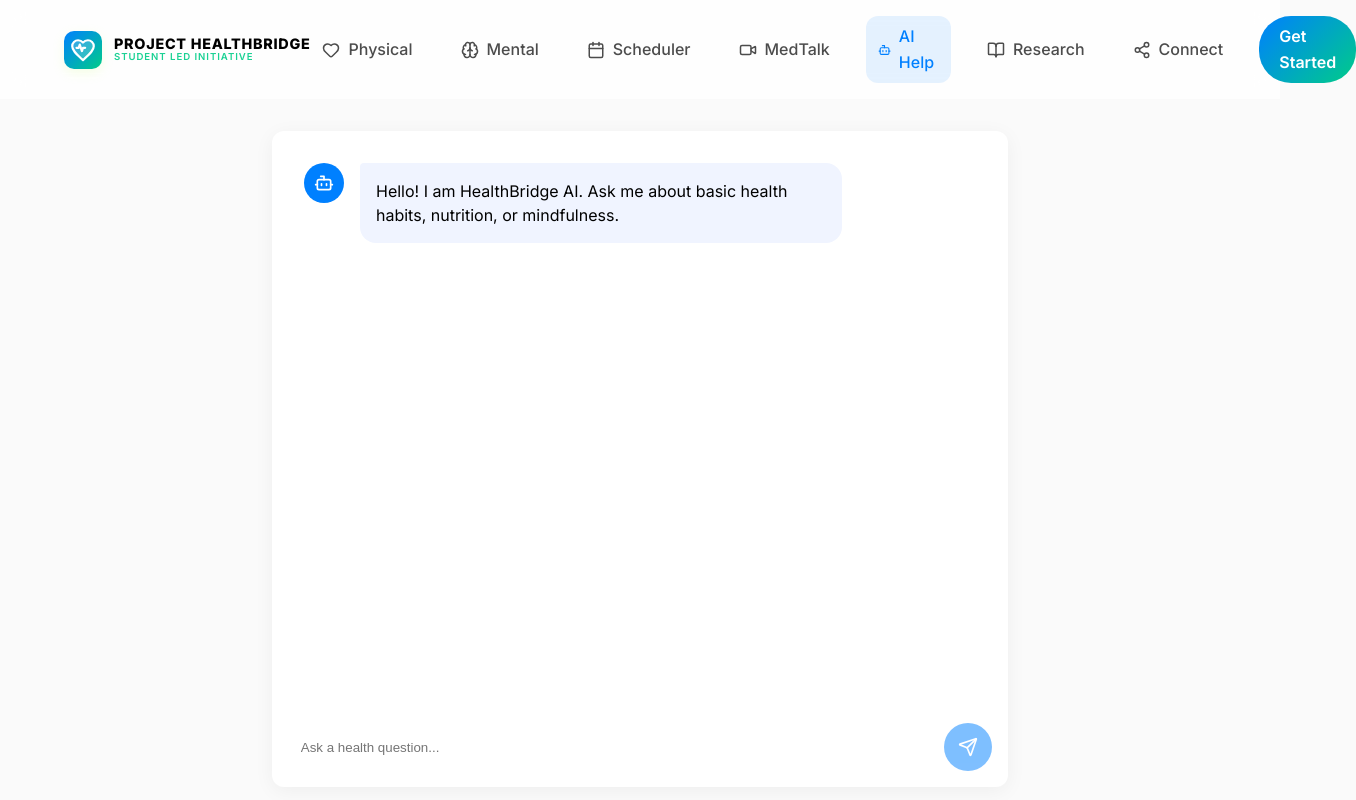
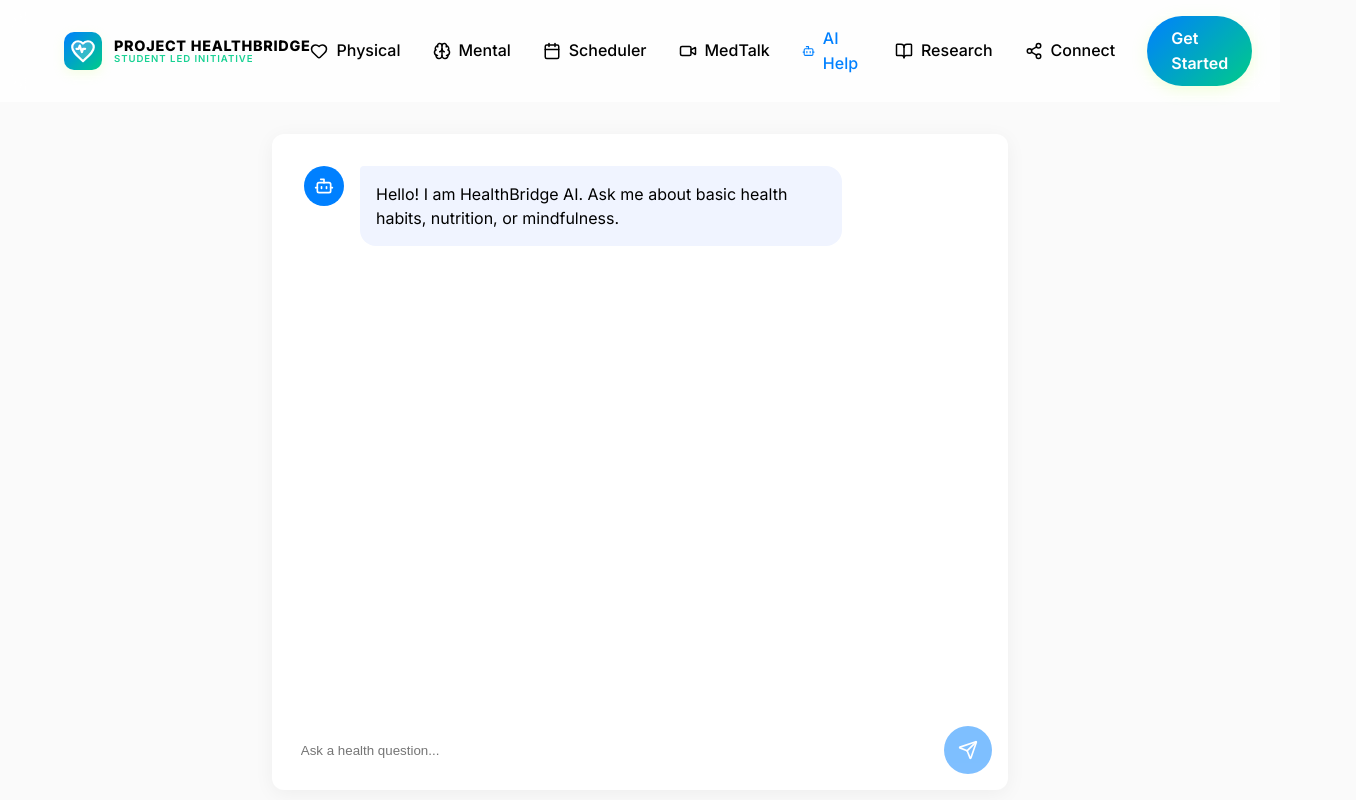
Before and after one commit to Aditya388-hub/healthbridge, a Next.js app: page /ai-helper in a window 1280 px wide. Shown: the top 800 px of the page, 1356 px wide, since content can reach past the window. Built offline with nearby package versions, Linux system fonts and the light colour scheme.

Commit message:
Refactor Navbar styles for improved layout and design

```diff
--- a/components/Navbar.module.css
+++ b/components/Navbar.module.css
@@ -15,6 +15,73 @@
     justify-content: space-between;
 }
 
+.navLinks {
+    display: flex;
+    gap: 2rem;
+    align-items: center;
+}
+
+.navLink {
+    text-decoration: none;
+    color: var(--muted-foreground);
+    font-weight: 500;
+    transition: color 0.2s;
+    display: flex;
+    align-items: center;
+    gap: 0.5rem;
+}
+
+.navLink:hover {
+    color: hsl(var(--primary));
+}
+
+.navLink.active {
+    color: hsl(var(--primary));
+}
+
+.getStarted {
+    background: linear-gradient(135deg, hsl(var(--primary)), hsl(var(--secondary)));
+    color: white;
+    padding: 0.6rem 1.5rem;
+    border-radius: 50px;
+    font-weight: 600;
+    text-decoration: none;
+    transition: transform 0.2s, box-shadow 0.2s;
+    box-shadow: 0 4px 15px rgba(var(--primary) / 0.3);
+}
+
+.getStarted:hover {
+    transform: translateY(-2px);
+    box-shadow: 0 6px 20px rgba(var(--primary) / 0.4);
+}
+
+.mobileMenuBtn {
+    display: none;
+    background: none;
+    border: none;
+    cursor: pointer;
+    color: var(--foreground);
+}
+
+.userProfile {
+    display: flex;
+    align-items: center;
+    gap: 1rem;
+}
+
+.avatar {
+    width: 35px;
+    height: 35px;
+    border-radius: 50%;
+    background: hsl(var(--primary));
+    color: white;
+    display: flex;
+    align-items: center;
+    justify-content: center;
+    font-weight: 600;
+}
+
+/* BRANDING STYLES */
 .brandWrapper {
     text-decoration: none;
     transition: transform 0.2s ease;
@@ -70,89 +137,22 @@
     opacity: 0.9;
 }
 
-.navLinks {
-        display: flex;
-        gap: 1.5rem;
-        align-items: center;
-}
-
-.navLink {
-        display: flex;
-        align-items: center;
-        gap: 0.5rem;
-        text-decoration: none;
-        font-weight: 500;
-        color: hsl(var(--foreground));
-        padding: 0.5rem 0.75rem;
-        border-radius: var(--radius);
-        transition: all 0.2s ease;
-        opacity: 0.7;
-}
-
-.navLink:hover {
-        opacity: 1;
-        background-color: rgba(0, 0, 0, 0.05);
-}
-
-.navLink.active {
-        opacity: 1;
-        color: hsl(var(--primary));
-        background-color: hsla(var(--primary) / 0.1);
-}
-
-.mobileMenuBtn {
-        display: none;
-        color: hsl(var(--foreground));
-}
-
-.getStarted {
-        background: linear-gradient(135deg, hsl(var(--primary)), hsl(var(--secondary)));
-        color: white;
-        padding: 0.5rem 1.25rem;
-        border-radius: 2rem;
-        text-decoration: none;
-        font-weight: 600;
-        transition: opacity 0.2s;
-}
-
-.getStarted:hover {
-         opacity: 0.9;
-}
-
-.userProfile {
-        display: flex;
-        align-items: center;
-        gap: 0.5rem;
-}
-
-.avatar {
-        width: 36px;
-        height: 36px;
-        background: linear-gradient(135deg, hsl(var(--accent)), hsl(var(--primary)));
-        color: white;
-        border-radius: 50%;
-        display: flex;
-        align-items: center;
-        justify-content: center;
-        font-weight: 700;
-}
-
 @media (max-width: 768px) {
     .mobileMenuBtn {
         display: block;
     }
 
     .navLinks {
+        display: none;
         position: absolute;
         top: 100%;
         left: 0;
         right: 0;
-                background: hsl(var(--background));
+        background: white;
         flex-direction: column;
-                padding: 1rem;
-                gap: 1rem;
+        padding: 2rem;
         border-bottom: 1px solid var(--border);
-                display: none;
+        box-shadow: 0 10px 15px rgba(0, 0, 0, 0.05);
     }
 
     .navLinks.show {
@@ -161,5 +161,12 @@
 
     .navLink {
         width: 100%;
+        padding: 1rem 0;
+    }
+
+    .getStarted {
+        width: 100%;
+        text-align: center;
+        margin-top: 1rem;
     }
 }
```
Lines whose indentation alone changed are shown as unchanged.
